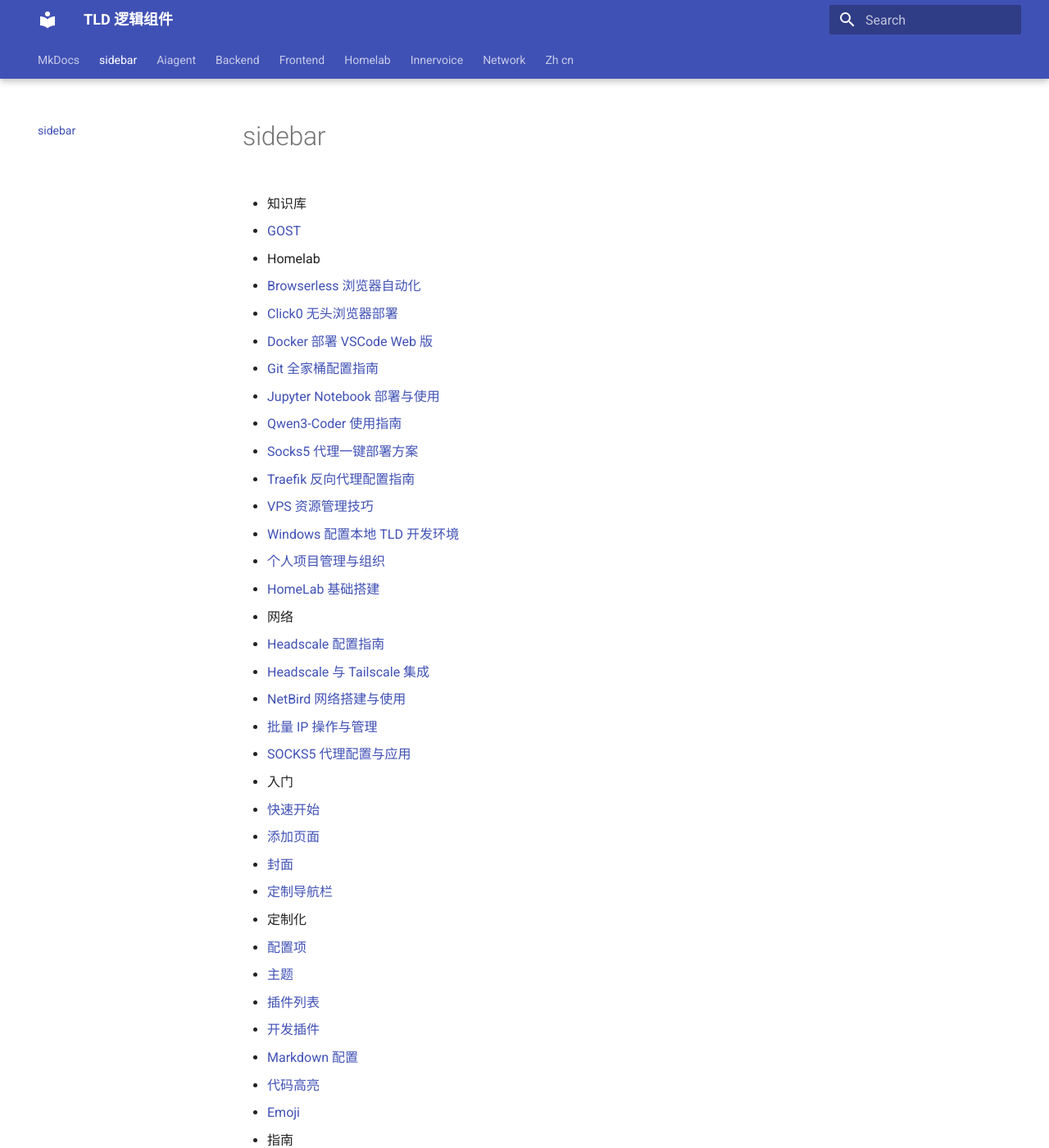
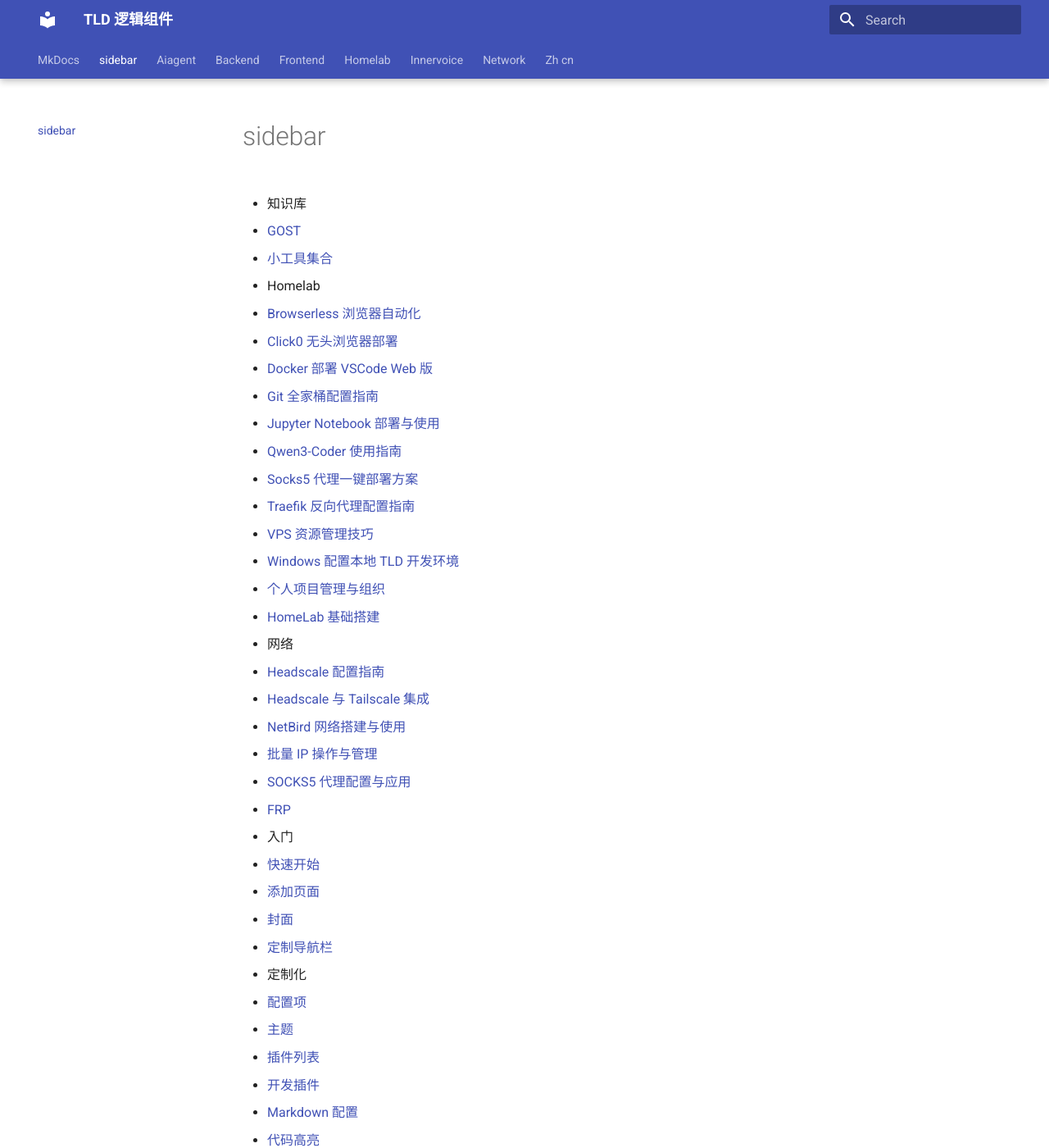
Before and after one commit to seccmd/pydeep, an MkDocs documentation site: the page built from docs/_sidebar.md, in a window 1280 px wide and 1400 px high. Shown: the whole window at 82% size. Built offline with MkDocs 1.6.1 and Material for MkDocs 9.7.7, drawn with Linux system fonts in a browser that asks for light colours.

Commit message:
Update _sidebar.md

```diff
--- a/docs/_sidebar.md
+++ b/docs/_sidebar.md
@@ -3,6 +3,7 @@
 - 知识库
 
   - [GOST](zh-cn/gost.md)
+  - [小工具集合](zh-cn/tools.md)
 
 - Homelab
 
@@ -26,7 +27,7 @@
   - [NetBird 网络搭建与使用](network/netbird.md)
   - [批量 IP 操作与管理](network/ip-batch.md)
   - [SOCKS5 代理配置与应用](network/socks5.md)
-
+  - [FRP](network/frp.md)
 
 - 入门
 
```
